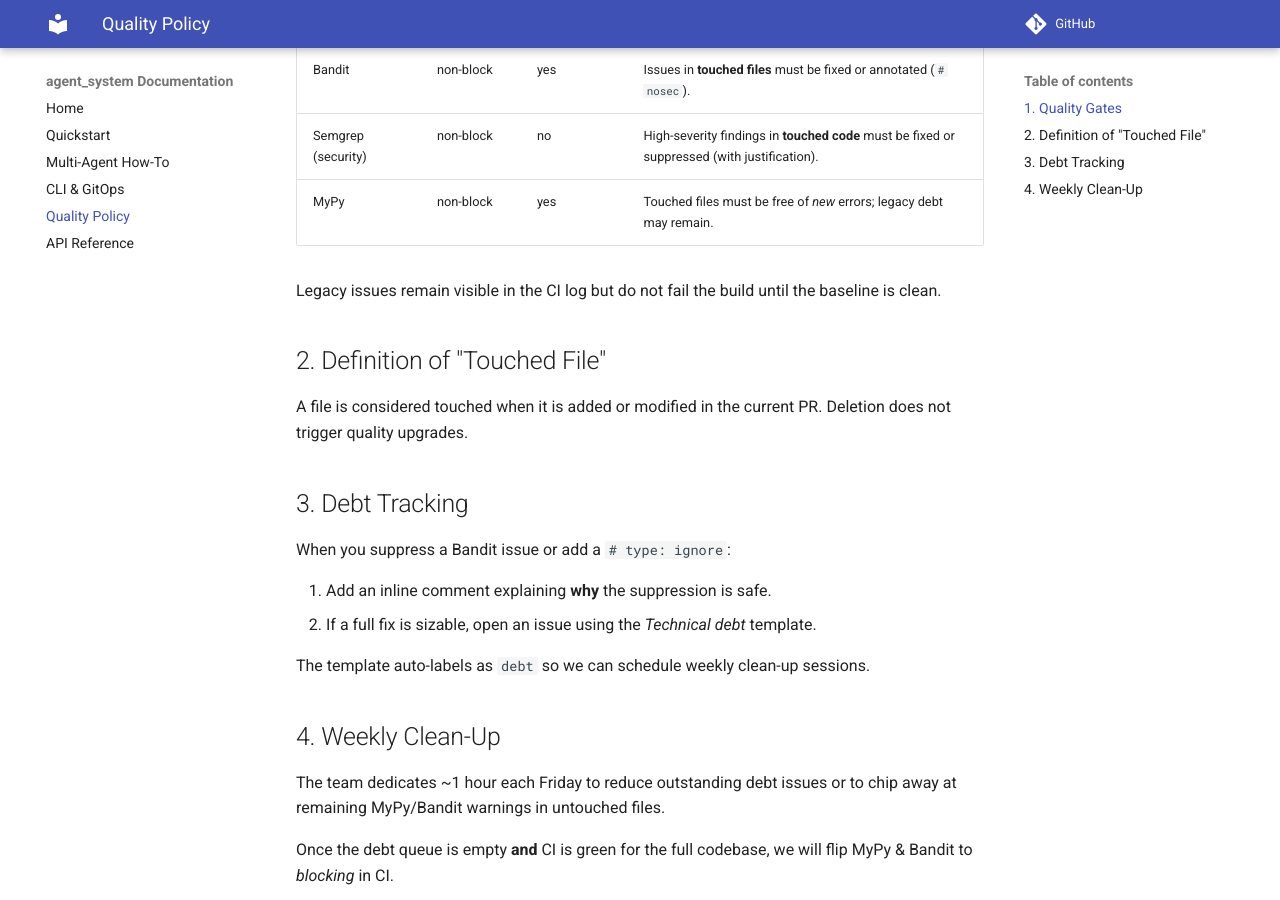
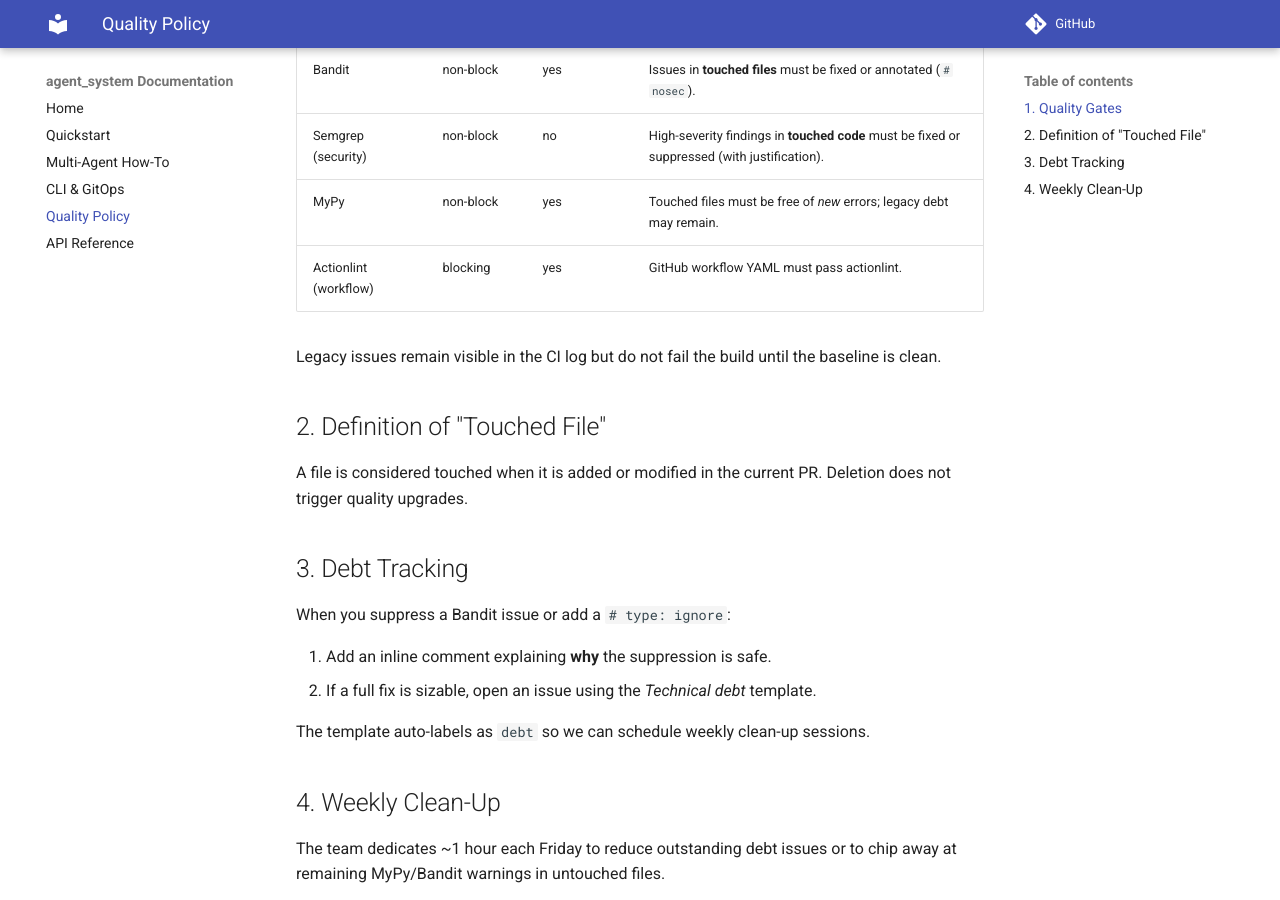
Before and after one commit to ianlucas1/agent_system, an MkDocs documentation site: the page built from docs/quality_policy.md, in a window 1280 px wide and 900 px high, scrolled down 519 px. Built offline with MkDocs 1.6.1 and Material for MkDocs 9.7.7, drawn with Linux system fonts in a browser that asks for light colours; comment, search, counter and statistics services are not loaded.

Commit message:
feat: add actionlint to pre-commit and CI, update quality policy

```diff
--- a/.pre-commit-config.yaml
+++ b/.pre-commit-config.yaml
@@ -41,3 +41,7 @@ repos:
         entry: bash -c '[[ -z $(git ls-files --others --exclude-standard) ]] || (echo "⚠️  Untracked files present. Run \"git add -A\"." && exit 1)'
         language: system
         pass_filenames: false
+  - repo: https://github.com/rhysd/actionlint
+    rev: v1.6.23
+    hooks:
+      - id: actionlint
--- a/docs/quality_policy.md
+++ b/docs/quality_policy.md
@@ -17,6 +17,7 @@ not block feature work.
 | Bandit            | non-block | yes         | Issues in **touched files** must be fixed or annotated (`# nosec`).       |
 | Semgrep (security) | non-block | no         | High-severity findings in **touched code** must be fixed or suppressed (with justification). |
 | MyPy              | non-block | yes         | Touched files must be free of *new* errors; legacy debt may remain.       |
+| Actionlint (workflow) | blocking | yes | GitHub workflow YAML must pass actionlint. |
 
 Legacy issues remain visible in the CI log but do not fail the build until the
 baseline is clean.
```
Also changed, not shown: 1 other file.
